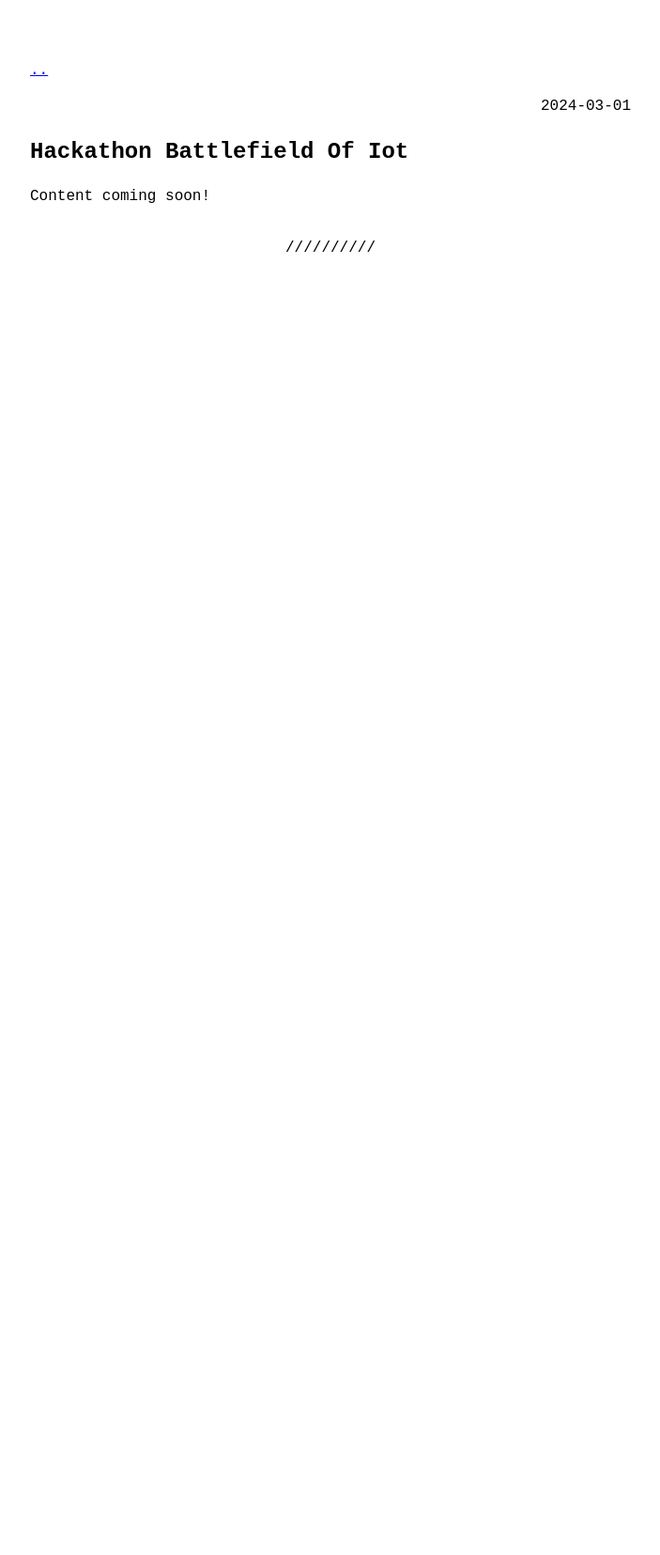
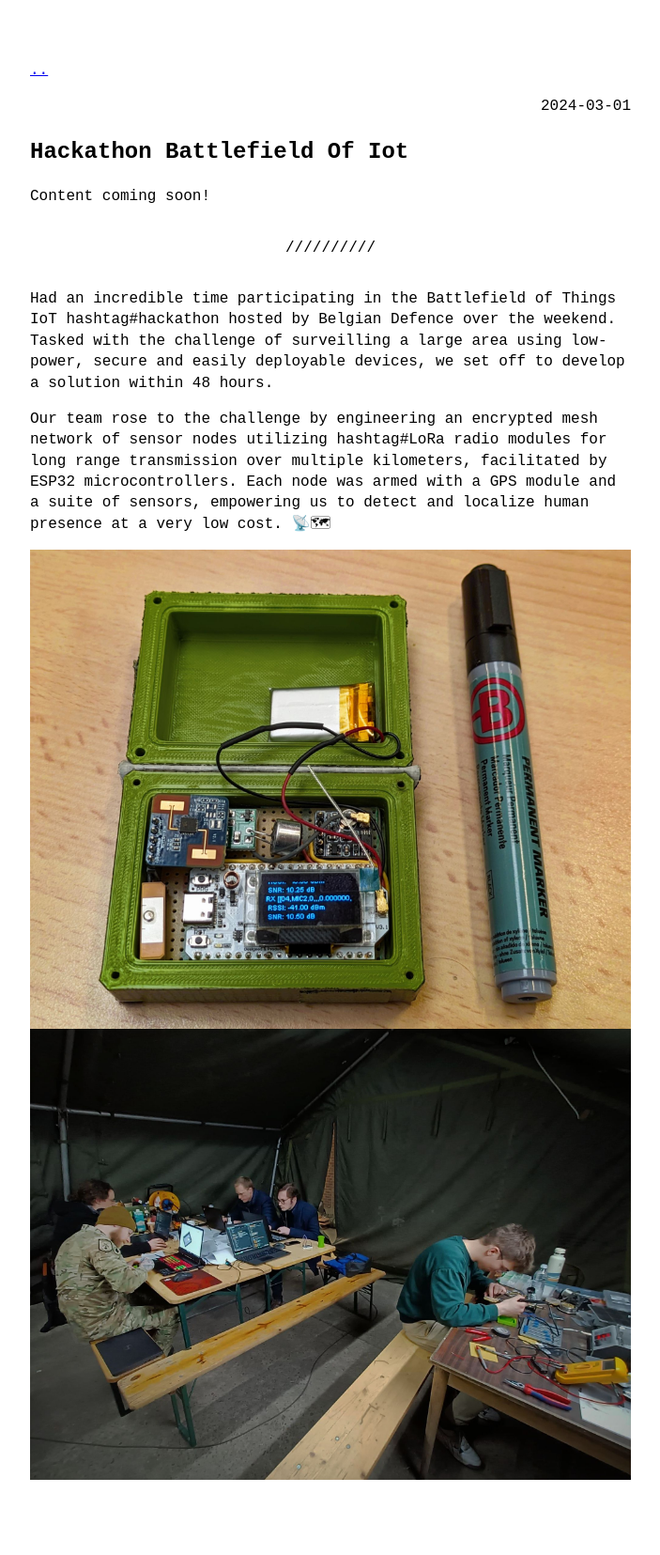
Before and after one commit to RemiFM/reemi, a Jekyll site: the page built from _posts/2024-3-1-hackathon-battlefield-of-iot.md, in a window 1280 px wide. Shown: the whole page at 94% size, without its empty margins (288-991 px from the left). Built offline with Jekyll 4.4.1, drawn with Linux system fonts in a browser that asks for light colours; before the commit the page ends 900 px from its top, so only the background shows below that.

Commit message:
media uploads

```diff
--- a/_posts/2024-3-1-hackathon-battlefield-of-iot.md
+++ b/_posts/2024-3-1-hackathon-battlefield-of-iot.md
@@ -6,3 +6,10 @@ category: test
 Content coming soon!
 
 ---
+
+Had an incredible time participating in the Battlefield of Things IoT hashtag#hackathon hosted by Belgian Defence over the weekend. Tasked with the challenge of surveilling a large area using low-power, secure and easily deployable devices, we set off to develop a solution within 48 hours.
+
+Our team rose to the challenge by engineering an encrypted mesh network of sensor nodes utilizing hashtag#LoRa radio modules for long range transmission over multiple kilometers, facilitated by ESP32 microcontrollers. Each node was armed with a GPS module and a suite of sensors, empowering us to detect and localize human presence at a very low cost. 📡🗺
+
+![hackathon](/assets/img/projects/hackathon/hackathon1.jpg){:.ioda}
+![hackathon](/assets/img/projects/hackathon/hackathon2.jpg){:.ioda}
```
Also changed, not shown: _posts/2022-06-01-resonant-switching-dcdc-converter.md (+2 -0 lines), _posts/2024-4-9-power-station-for-greenhouse.md (+4 -0 lines), _posts/2024-7-19-drone-docking-station.md (+2 -0 lines), README.md, assets/img/projects/hackathon/hackathon1.jpg (added), assets/img/projects/hackathon/hackathon2.jpg (added), logo.png, 4 other files.
